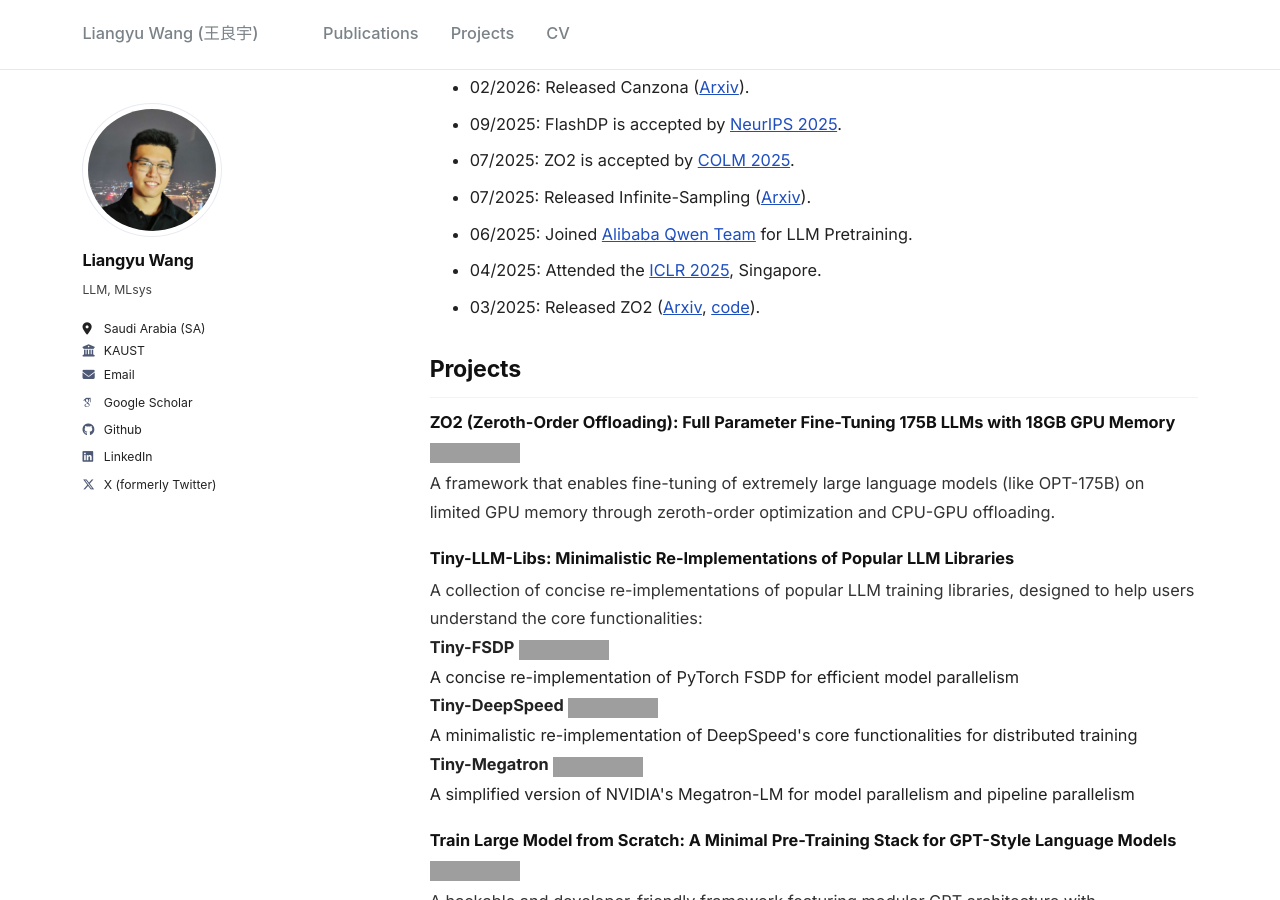
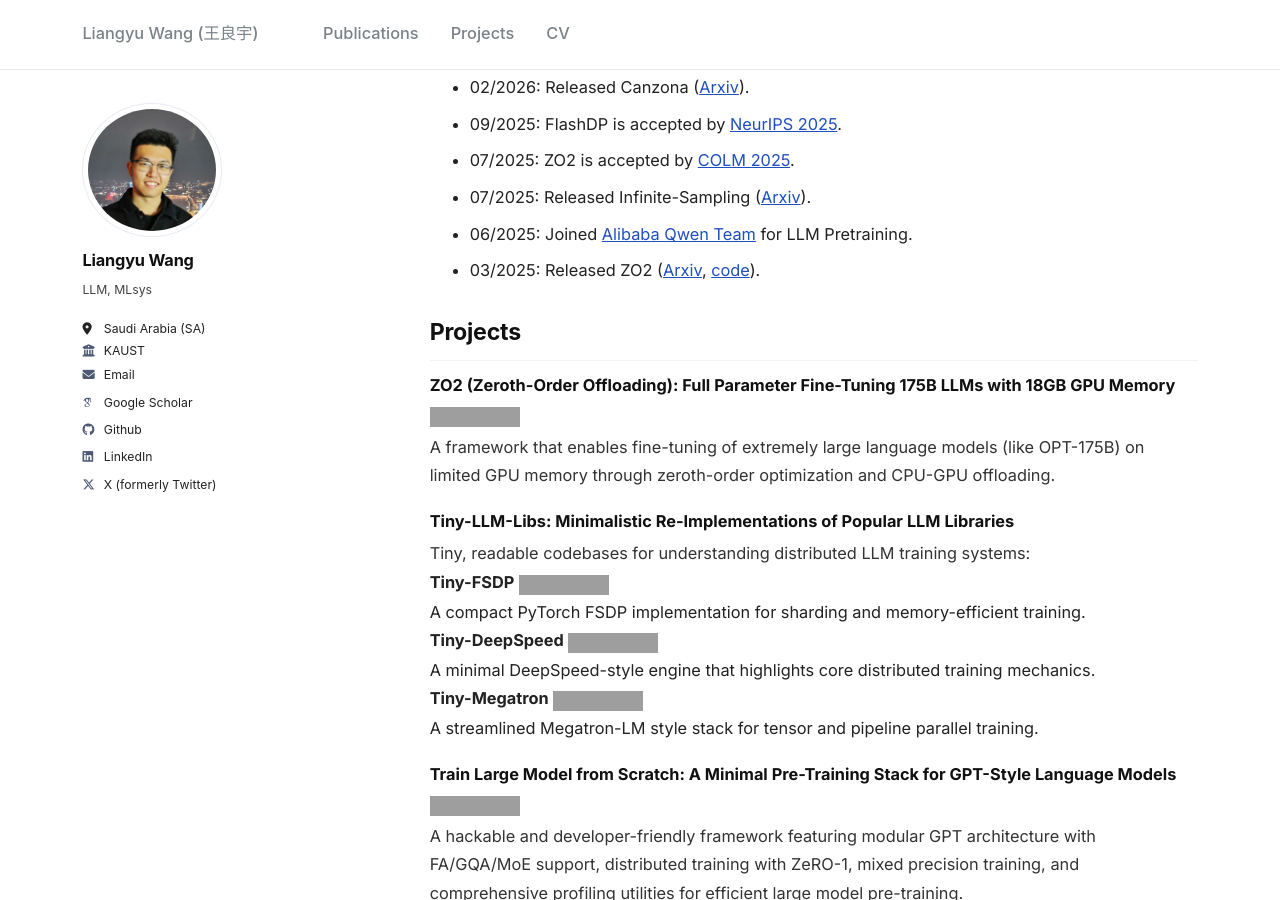
Before and after one commit to liangyuwang/liangyuwang.github.io, a Jekyll site: the page built from _pages/about.md, in a window 1280 px wide and 900 px high, scrolled down 571 px, cut to the strip 0-900 px from the top of the window. Built offline with Jekyll 4.4.1, drawn with Linux system fonts in a browser that asks for light colours; some web fonts are replaced; grey boxes are pictures that could not be loaded.

Commit message:
update tiny-llm-libs

```diff
--- a/_pages/about.md
+++ b/_pages/about.md
@@ -31,7 +31,6 @@ My research interests include optimizing distributed training and inference of L
 <li>07/2025: ZO2 is accepted by <a href="https://colmweb.org/index.html">COLM 2025</a>.</li>
 <li>07/2025: Released Infinite-Sampling (<a href="https://arxiv.org/pdf/2506.22950">Arxiv</a>).</li>
 <li>06/2025: Joined <a href="https://huggingface.co/Qwen">Alibaba Qwen Team</a> for LLM Pretraining.</li>
-<li>04/2025: Attended the <a href="https://openreview.net/group?id=ICLR.cc/2025/Conference">ICLR 2025</a>, Singapore.</li>
 <li>03/2025: Released ZO2 (<a href="https://arxiv.org/abs/2503.12668">Arxiv</a>, <a href="https://github.com/liangyuwang/zo2">code</a>).</li>
 </ul>
 </div>
@@ -46,21 +45,32 @@ My research interests include optimizing distributed training and inference of L
 
 <div class="project-item">
 <div class="project-title"><strong>Tiny-LLM-Libs: Minimalistic Re-Implementations of Popular LLM Libraries</strong></div>
-<div class="project-description">A collection of concise re-implementations of popular LLM training libraries, designed to help users understand the core functionalities:</div>
+<div class="project-description">Tiny, readable codebases for understanding distributed LLM training systems:</div>
 
-<div class="tiny-lib-item">
-<strong>Tiny-FSDP</strong> <span class="github-stars"><a href="https://github.com/liangyuwang/Tiny-FSDP"><img src="https://img.shields.io/github/stars/liangyuwang/Tiny-FSDP?style=social" alt="GitHub stars"></a></span><br>
-A concise re-implementation of PyTorch FSDP for efficient model parallelism
-</div>
+<div class="tiny-lib-grid">
+  <div class="tiny-lib-item">
+    <div class="tiny-lib-head">
+      <strong>Tiny-FSDP</strong>
+      <span class="github-stars"><a href="https://github.com/liangyuwang/Tiny-FSDP"><img src="https://img.shields.io/github/stars/liangyuwang/Tiny-FSDP?style=social" alt="GitHub stars"></a></span>
+    </div>
+    <div class="tiny-lib-desc">A compact PyTorch FSDP implementation for sharding and memory-efficient training.</div>
+  </div>
 
-<div class="tiny-lib-item">
-<strong>Tiny-DeepSpeed</strong> <span class="github-stars"><a href="https://github.com/liangyuwang/Tiny-DeepSpeed"><img src="https://img.shields.io/github/stars/liangyuwang/Tiny-DeepSpeed?style=social" alt="GitHub stars"></a></span><br>
-A minimalistic re-implementation of DeepSpeed's core functionalities for distributed training
-</div>
+  <div class="tiny-lib-item">
+    <div class="tiny-lib-head">
+      <strong>Tiny-DeepSpeed</strong>
+      <span class="github-stars"><a href="https://github.com/liangyuwang/Tiny-DeepSpeed"><img src="https://img.shields.io/github/stars/liangyuwang/Tiny-DeepSpeed?style=social" alt="GitHub stars"></a></span>
+    </div>
+    <div class="tiny-lib-desc">A minimal DeepSpeed-style engine that highlights core distributed training mechanics.</div>
+  </div>
 
-<div class="tiny-lib-item">
-<strong>Tiny-Megatron</strong> <span class="github-stars"><a href="https://github.com/liangyuwang/Tiny-Megatron"><img src="https://img.shields.io/github/stars/liangyuwang/Tiny-Megatron?style=social" alt="GitHub stars"></a></span><br>
-A simplified version of NVIDIA's Megatron-LM for model parallelism and pipeline parallelism
+  <div class="tiny-lib-item">
+    <div class="tiny-lib-head">
+      <strong>Tiny-Megatron</strong>
+      <span class="github-stars"><a href="https://github.com/liangyuwang/Tiny-Megatron"><img src="https://img.shields.io/github/stars/liangyuwang/Tiny-Megatron?style=social" alt="GitHub stars"></a></span>
+    </div>
+    <div class="tiny-lib-desc">A streamlined Megatron-LM style stack for tensor and pipeline parallel training.</div>
+  </div>
 </div>
 </div>
 
```
